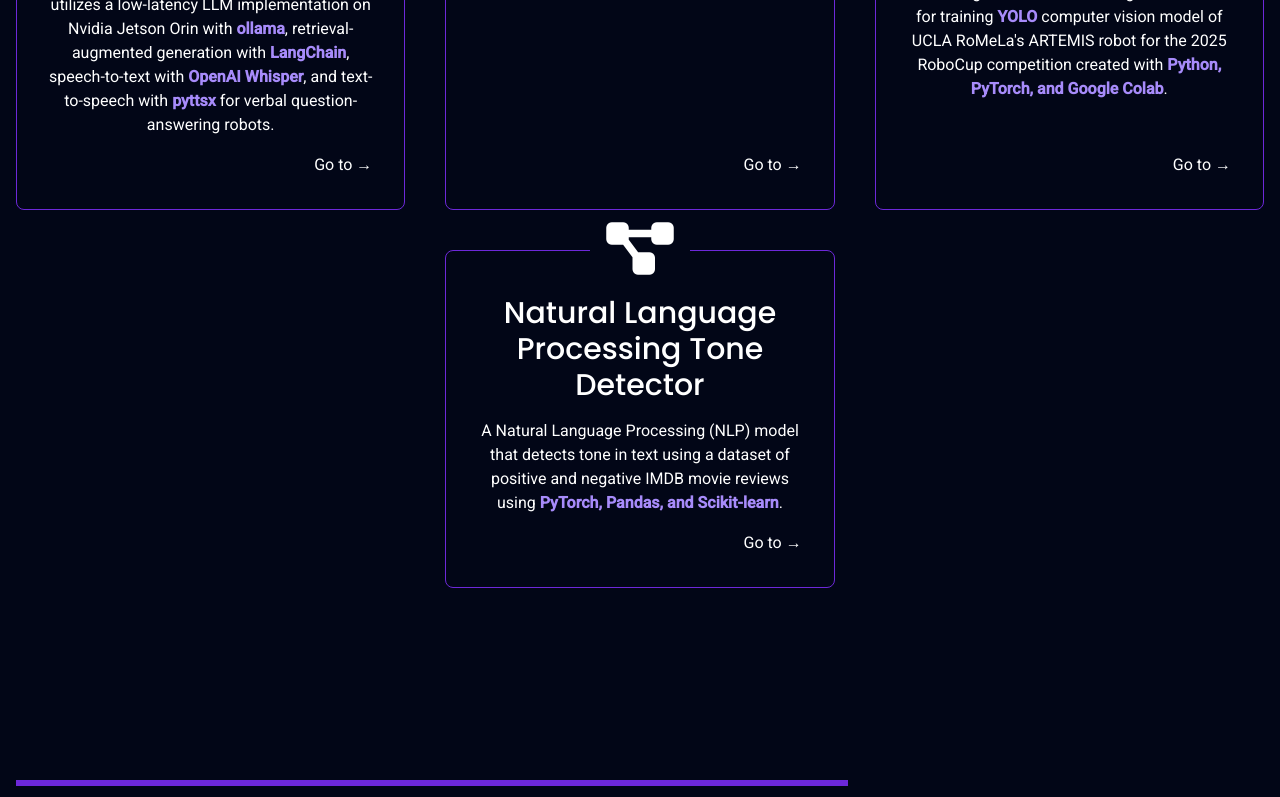
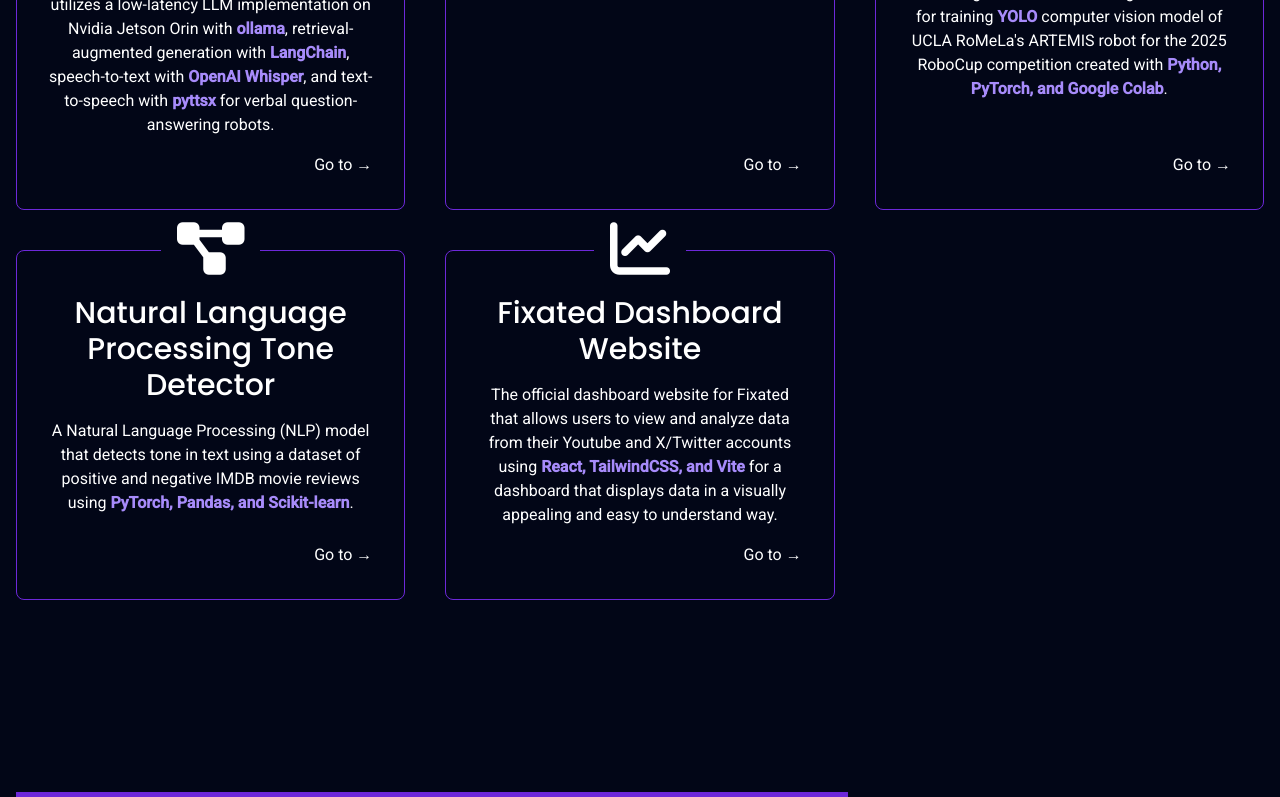
Before and after one commit to tranbrandon1233/My-Website, a SvelteKit app: page / in a window 1280 px wide. Shown: the part 1787-2584 px from the top of the page. Built offline with nearby package versions, Linux system fonts and the light colour scheme.

Commit message:
Added Fixated website

```diff
--- a/src/app.css
+++ b/src/app.css
@@ -4,11 +4,6 @@
 
 html {
     scroll-behavior: smooth;
-    overflow-x: hidden;
-}
-
-body {
-    overflow-x: hidden;
 }
 
 * {
--- a/src/components/Footer.svelte
+++ b/src/components/Footer.svelte
@@ -1,5 +1,5 @@
 <footer
-    class="w-full py-20 sm:py-32 bg-black border-t border-solid border-violet-950 flex flex-col gap-4 sm:gap-8 justify-center items-center"
+    class="w-screen relative left-1/2 -translate-x-1/2 py-20 sm:py-32 bg-black border-t border-solid border-violet-950 flex flex-col gap-4 sm:gap-8 justify-center items-center"
     id="contact"
 >
     <p class="px-4 py-2 bg-white text-slate-950 font-medium">
--- a/src/components/Main.svelte
+++ b/src/components/Main.svelte
@@ -39,9 +39,9 @@
             name: "RF-DETR Automated Image Labeling Pipeline",
             icon: "fa-solid fa-image",
             description:
-                "An automated image labeling system using RF-DETR establishing a fine-tuning pipeline with Google Colab to label images to be used for training YOLO computer vision model of UCLA RoMeLa's ARTEMIS robot for the 2025 RoboCup competition",
+                "An automated image labeling system using RF-DETR establishing a fine-tuning pipeline with Google Colab to label images to be used for training YOLO computer vision model of UCLA RoMeLa's ARTEMIS robot for the 2025 RoboCup competition",            href: "hhttps://colab.research.google.com/drive/1EO1Eoo9OUITF5HlGXkAp_hta9Ip-3xAe?usp=sharing",
             href: "https://colab.research.google.com/drive/1EO1Eoo9OUITF5HlGXkAp_hta9Ip-3xAe?usp=sharing",
-        },
+            },
         {
             name: "Natural Language Processing Tone Detector",
             icon: "fa-solid fa-diagram-project",
@@ -49,6 +49,12 @@
                 "A Natural Language Processing (NLP) model that detects tone in text using a dataset of positive and negative IMDB movie reviews.",
             href: "https://colab.research.google.com/drive/1aJKxvTSta6jLYvpwoXHevKpeXM70A6-T?usp=sharing",
         },
+        {
+            name: "Fixated Dashboard Website",
+            icon: "fa-solid fa-chart-line",
+            description: "The official dashboard website for Fixated that allows users to view and analyze data from their Youtube and X/Twitter accounts using React, TailwindCSS, and Vite.",
+            href: "https://github.com/tranbrandon1233/Fixated/tree/vercel",
+        }
     ];
 
     let benefits = [
@@ -77,7 +83,7 @@
         class="grid grid-cols-1 lg:grid-cols-2 gap-10 py-8 sm:py-14"
     >
         <div
-            class="flex flex-col lg:justify-center text-center lg:text-left gap-6 w-full md:gap-8 lg:gap-10"
+            class="flex flex-col lg:justify-center text-center lg:text-left gap-6 w-screen md:gap-8 lg:gap-10"
         >
             <h2 class="font-semibold text-4xl w-full sm:text-5xl md:text-6xl">
                 Hi! I'm <span class="poppins text-violet-400">Brandon Tran</span
@@ -135,7 +141,7 @@
             </h3>
         </div>
 
-        <div class="grid grid-cols-1 lg:grid-cols-3 gap-12 lg:gap-10 mx-auto justify-center">
+        <div class="grid grid-cols-1 lg:grid-cols-3 gap-12 lg:gap-10">
             <Step step={steps[0]}>
                 <p>
                     A full-stack clone of the LeetCode website created with <strong class="text-violet-400">
@@ -181,14 +187,18 @@
                         Python, PyTorch, and Google Colab</strong>.
                 </p>
             </Step>
-            <div class="lg:col-start-2">
             <Step step={steps[6]}>
                 <p>
                     A Natural Language Processing (NLP) model that detects tone in text using a dataset of positive and negative IMDB movie reviews using <strong class="text-violet-400">
                         PyTorch, Pandas, and Scikit-learn</strong>.
                 </p>
             </Step>
-            </div>
+            <Step step={steps[7]}>
+                <p>
+                    The official dashboard website for Fixated that allows users to view and analyze data from their Youtube and X/Twitter accounts using <strong class="text-violet-400">
+                        React, TailwindCSS, and Vite</strong> for a dashboard that displays data in a visually appealing and easy to understand way.
+                </p>
+            </Step>
             </div>
     </section>
     <section
--- a/src/routes/+layout.svelte
+++ b/src/routes/+layout.svelte
@@ -13,9 +13,8 @@
     }
 </script>
 
-<div class="flex flex-col min-h-screen overflow-x-hidden">
 <div
-        class="container relative flex flex-col max-w-[1400px] mx-auto w-full text-sm sm:text-base flex-1"
+    class="container relative flex flex-col max-w-[1400px] mx-auto w-full text-sm sm:text-base min-h-screen overflow-x-scroll [scrollbar-width:none] [&::-webkit-scrollbar]:hidden"
 >
     <div
         class={"fixed bottom-0 w-full duration-200 flex p-10 z-[10] " +
@@ -32,7 +31,6 @@
     </div>
     <Header {y} {innerHeight}/>
     <slot />
-    </div>
     <Footer />
 </div>
 <svelte:window bind:scrollY={y} bind:innerHeight bind:innerWidth />
```
Also changed, not shown: 1 other file (tests, documents, lock files or other folders). Lines whose indentation alone changed are shown as unchanged.
